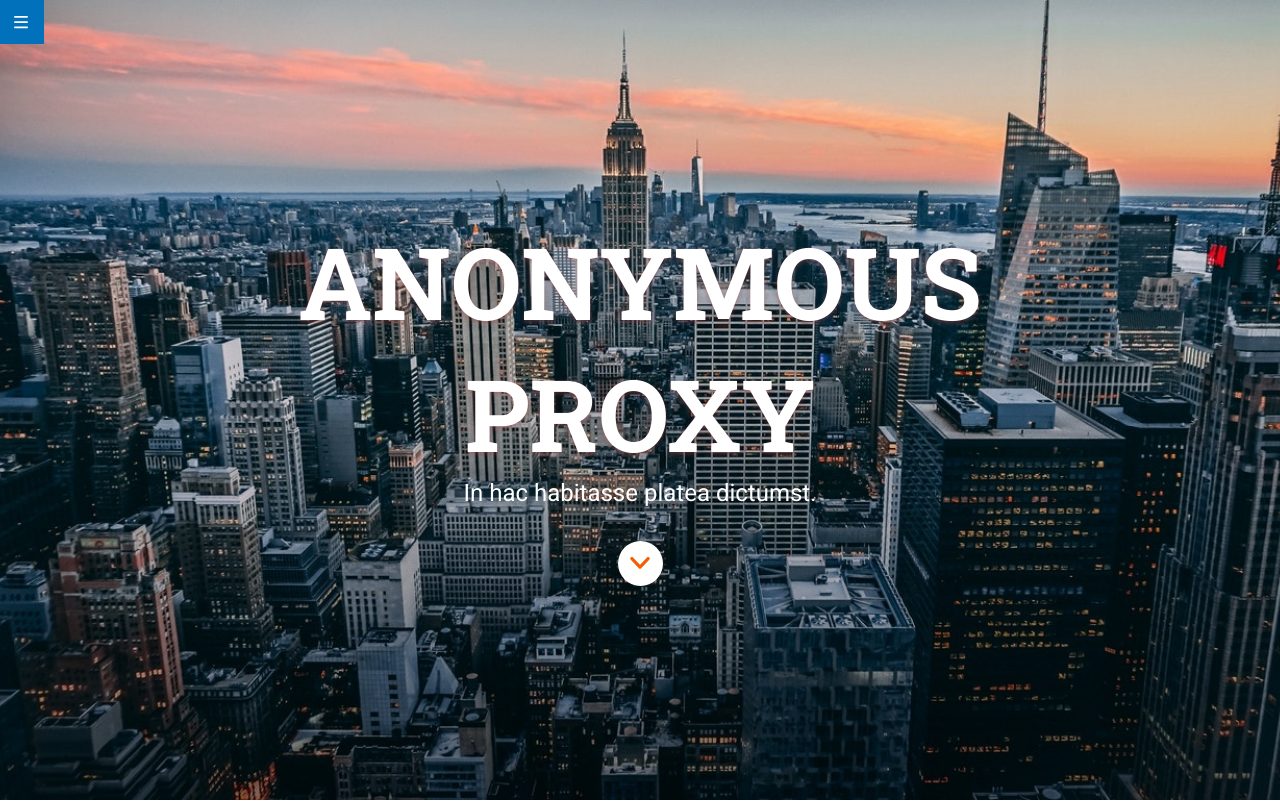
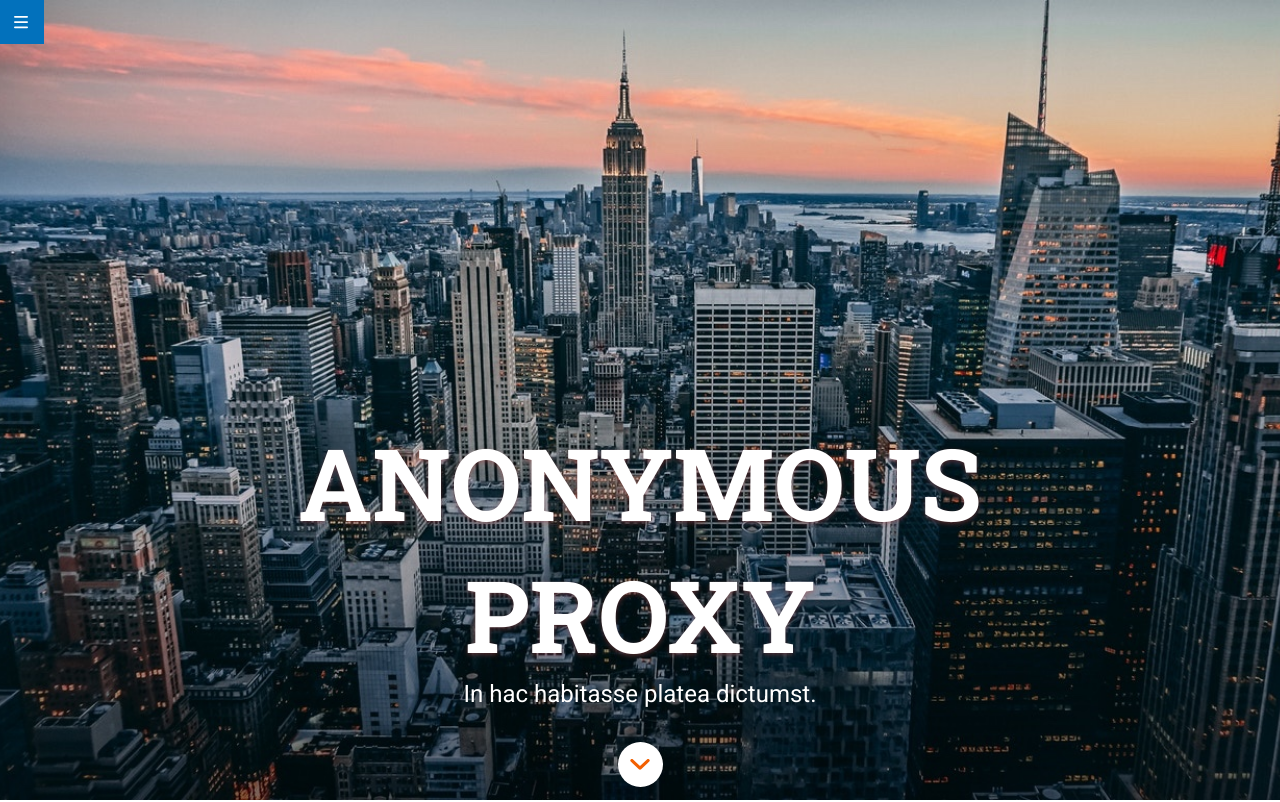
Before and after one commit to AmandaKhol/Anonymous-layout, a website: page src/html/index.html in a window 1280 px wide. Shown: the top 802 px of the page. Drawn offline with nearby package versions, Linux system fonts and the light colour scheme; files that its build step writes are made by us from their sources; files whose address does not match are found by name.

Commit message:
fix problem with alignment in hero

```diff
--- a/src/scss/layout/_hero.scss
+++ b/src/scss/layout/_hero.scss
@@ -7,7 +7,7 @@
   color: $color-title;
   display: flex;
   flex-direction: column;
-  justify-content: center;
+  justify-content: flex-end;
   align-items: center;
 
   &__title {
@@ -74,8 +74,15 @@
     align-items: center;
     width: 45px;
     height: 45px;
+    margin-bottom: 53px;
     border-radius: 22.5px;
     background-color: $color-title;
+    @include tablet() {
+      margin-bottom: 45px;
+    }
+    @include desktop() {
+      margin-bottom: 13px;
+    }
     &--image {
       height: 11.7px;
       width: 20px;
```
